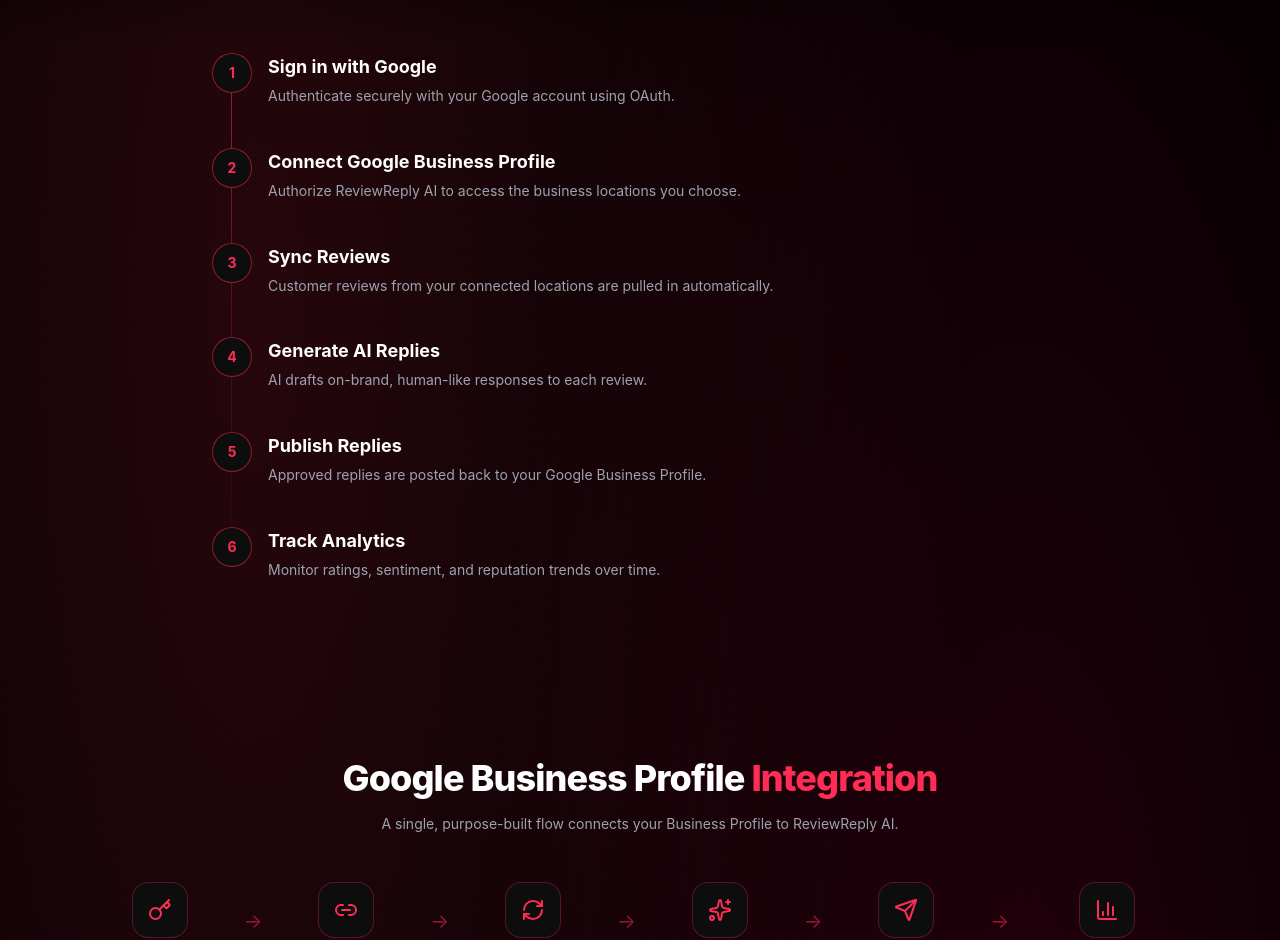
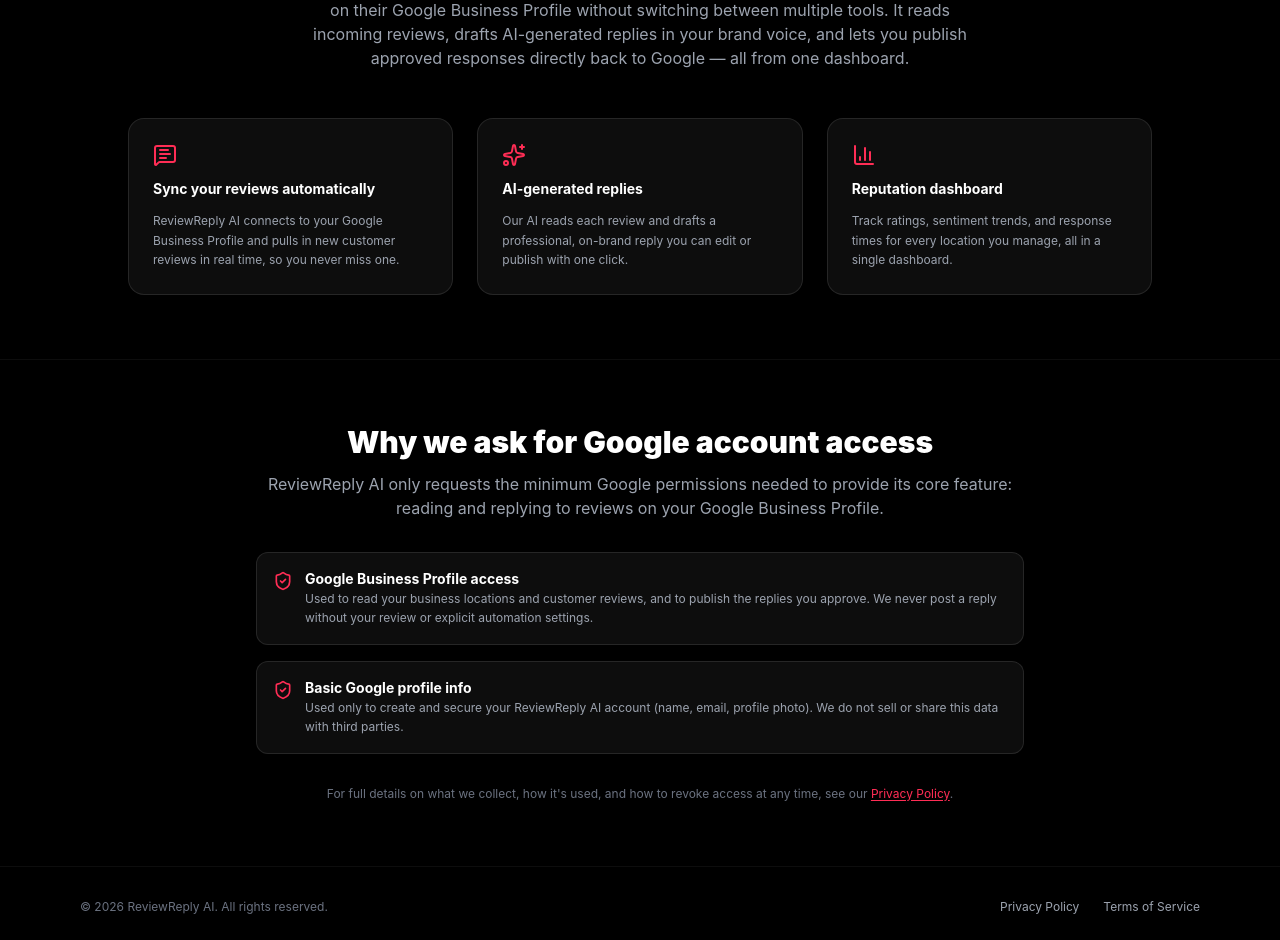
Before and after one commit to afnankhan123456/reviewreply-ai, a Next.js app: page / in a window 1280 px wide. Shown: the part 939-1879 px from the top of the page. Built offline with nearby package versions, Linux system fonts and the light colour scheme.

Commit message:
Add files via upload

```diff
--- a/components/LoginUI.tsx
+++ b/components/LoginUI.tsx
@@ -1,13 +1,17 @@
 import GoogleSignInButton from "@/app/components/GoogleSignInButton";
+import { MessageSquareText, ShieldCheck, Sparkles, BarChart3 } from "lucide-react";
+import Link from "next/link";
+
+const APP_NAME = "ReviewReply AI"; // ⚠️ must be IDENTICAL to the name on OAuth consent screen
 
 function LoginHero() {
   return (
     <>
       {/* ✅ MOBILE HERO */}
-      <div className="flex md:hidden h-[100dvh] flex-col justify-center relative bg-black px-5 py-4 overflow-hidden">
+      <div className="flex md:hidden min-h-[100dvh] flex-col justify-center relative bg-black px-5 py-8 overflow-hidden">
         <img
           src="/main-ph.webp"
-          alt="ReviewReply AI Background"
+          alt={`${APP_NAME} Background`}
           className="absolute inset-0 w-full h-full object-cover object-top"
         />
 
@@ -17,24 +21,22 @@ function LoginHero() {
 
         <div className="relative z-10 flex flex-col items-center text-center">
           <div className="flex items-center gap-2 mb-2">
-            <img src="/ai-logo.png" alt="ReviewReply AI logo" className="w-9 h-9 object-contain" />
-            <h1 className="text-xl font-black tracking-tight text-white">
-              ReviewReply AI
-            </h1>
+            <img src="/ai-logo.png" alt={`${APP_NAME} logo`} className="w-9 h-9 object-contain" />
+            <h1 className="text-xl font-black tracking-tight text-white">{APP_NAME}</h1>
           </div>
 
           <p className="text-[11px] font-semibold text-gray-200 leading-snug max-w-xs">
-            ReviewReply AI is an AI-powered Google Business Profile review management platform
+            {APP_NAME} is an AI-powered Google Business Profile review management platform
             that helps businesses manage and reply to Google reviews with AI.
           </p>
         </div>
       </div>
 
       {/* ✅ DESKTOP HERO */}
-      <div className="hidden md:flex h-[100dvh] flex-col justify-center relative bg-black overflow-hidden px-10 lg:px-20 py-6">
+      <div className="hidden md:flex min-h-[100dvh] flex-col justify-center relative bg-black overflow-hidden px-10 lg:px-20 py-16">
         <img
           src="/main-BG.webp"
-          alt="ReviewReply AI Background"
+          alt={`${APP_NAME} Background`}
           className="absolute inset-0 w-full h-full object-cover object-bottom"
         />
         <div className="absolute -top-40 right-[-200px] w-[900px] h-[900px] rounded-full bg-gradient-to-br from-[#ff2d55] via-[#c81e3a] to-transparent opacity-20 blur-[80px] pointer-events-none" />
@@ -45,14 +47,12 @@ function LoginHero() {
 
         <div className="relative z-10 max-w-3xl">
           <div className="flex items-center gap-3 mb-4">
-            <img src="/ai-logo.png" alt="ReviewReply AI logo" className="w-11 h-11 object-contain" />
-            <h1 className="text-3xl font-black tracking-tight text-white">
-              ReviewReply AI
-            </h1>
+            <img src="/ai-logo.png" alt={`${APP_NAME} logo`} className="w-11 h-11 object-contain" />
+            <h1 className="text-3xl font-black tracking-tight text-white">{APP_NAME}</h1>
           </div>
 
           <p className="text-base font-semibold text-gray-200 leading-relaxed max-w-lg mb-2">
-            ReviewReply AI is an AI-powered Google Business Profile review management platform
+            {APP_NAME} is an AI-powered Google Business Profile review management platform
             that helps businesses manage and reply to Google reviews with AI.
           </p>
           <p className="text-sm text-gray-400 leading-relaxed max-w-lg mb-4">
@@ -66,6 +66,124 @@ function LoginHero() {
   );
 }
 
+function WhatItDoes() {
+  const features = [
+    {
+      icon: MessageSquareText,
+      title: "Sync your reviews automatically",
+      desc: `${APP_NAME} connects to your Google Business Profile and pulls in new customer reviews in real time, so you never miss one.`,
+    },
+    {
+      icon: Sparkles,
+      title: "AI-generated replies",
+      desc: "Our AI reads each review and drafts a professional, on-brand reply you can edit or publish with one click.",
+    },
+    {
+      icon: BarChart3,
+      title: "Reputation dashboard",
+      desc: "Track ratings, sentiment trends, and response times for every location you manage, all in a single dashboard.",
+    },
+  ];
+
+  return (
+    <section className="bg-black px-6 md:px-20 py-16 border-t border-white/5">
+      <h2 className="text-2xl md:text-3xl font-black text-white text-center mb-3">
+        What {APP_NAME} does
+      </h2>
+      <p className="text-gray-400 text-center max-w-2xl mx-auto mb-12 text-sm md:text-base">
+        {APP_NAME} helps business owners and marketing teams manage customer reviews on their
+        Google Business Profile without switching between multiple tools. It reads incoming
+        reviews, drafts AI-generated replies in your brand voice, and lets you publish approved
+        responses directly back to Google — all from one dashboard.
+      </p>
+      <div className="grid md:grid-cols-3 gap-6 max-w-5xl mx-auto">
+        {features.map(({ icon: Icon, title, desc }) => (
+          <div
+            key={title}
+            className="bg-white/5 border border-white/10 rounded-2xl p-6 flex flex-col gap-3"
+          >
+            <Icon className="w-6 h-6 text-[#ff2d55]" />
+            <h3 className="text-white font-bold text-sm">{title}</h3>
+            <p className="text-gray-400 text-xs leading-relaxed">{desc}</p>
+          </div>
+        ))}
+      </div>
+    </section>
+  );
+}
+
+function DataUsage() {
+  return (
+    <section className="bg-black px-6 md:px-20 py-16 border-t border-white/5">
+      <div className="max-w-3xl mx-auto">
+        <h2 className="text-2xl md:text-3xl font-black text-white text-center mb-3">
+          Why we ask for Google account access
+        </h2>
+        <p className="text-gray-400 text-center text-sm md:text-base mb-8">
+          {APP_NAME} only requests the minimum Google permissions needed to provide its core
+          feature: reading and replying to reviews on your Google Business Profile.
+        </p>
+        <div className="space-y-4">
+          <div className="flex items-start gap-3 bg-white/5 border border-white/10 rounded-xl p-4">
+            <ShieldCheck className="w-5 h-5 text-[#ff2d55] mt-0.5 shrink-0" />
+            <div>
+              <h3 className="text-white text-sm font-bold">Google Business Profile access</h3>
+              <p className="text-gray-400 text-xs leading-relaxed">
+                Used to read your business locations and customer reviews, and to publish the
+                replies you approve. We never post a reply without your review or explicit
+                automation settings.
+              </p>
+            </div>
+          </div>
+          <div className="flex items-start gap-3 bg-white/5 border border-white/10 rounded-xl p-4">
+            <ShieldCheck className="w-5 h-5 text-[#ff2d55] mt-0.5 shrink-0" />
+            <div>
+              <h3 className="text-white text-sm font-bold">Basic Google profile info</h3>
+              <p className="text-gray-400 text-xs leading-relaxed">
+                Used only to create and secure your {APP_NAME} account (name, email, profile
+                photo). We do not sell or share this data with third parties.
+              </p>
+            </div>
+          </div>
+        </div>
+        <p className="text-gray-500 text-xs text-center mt-8">
+          For full details on what we collect, how it's used, and how to revoke access at any
+          time, see our{" "}
+          <Link href="/privacy" className="text-[#ff2d55] underline underline-offset-2">
+            Privacy Policy
+          </Link>
+          .
+        </p>
+      </div>
+    </section>
+  );
+}
+
+function Footer() {
+  return (
+    <footer className="bg-black border-t border-white/5 px-6 md:px-20 py-8 flex flex-col md:flex-row items-center justify-between gap-4">
+      <p className="text-gray-500 text-xs">
+        © {new Date().getFullYear()} {APP_NAME}. All rights reserved.
+      </p>
+      <div className="flex items-center gap-6 text-xs">
+        <Link href="/privacy" className="text-gray-400 hover:text-white transition-colors">
+          Privacy Policy
+        </Link>
+        <Link href="/terms" className="text-gray-400 hover:text-white transition-colors">
+          Terms of Service
+        </Link>
+      </div>
+    </footer>
+  );
+}
+
 export default function LoginUI() {
-  return <LoginHero />;
+  return (
+    <>
+      <LoginHero />
+      <WhatItDoes />
+      <DataUsage />
+      <Footer />
+    </>
+  );
 }
```
